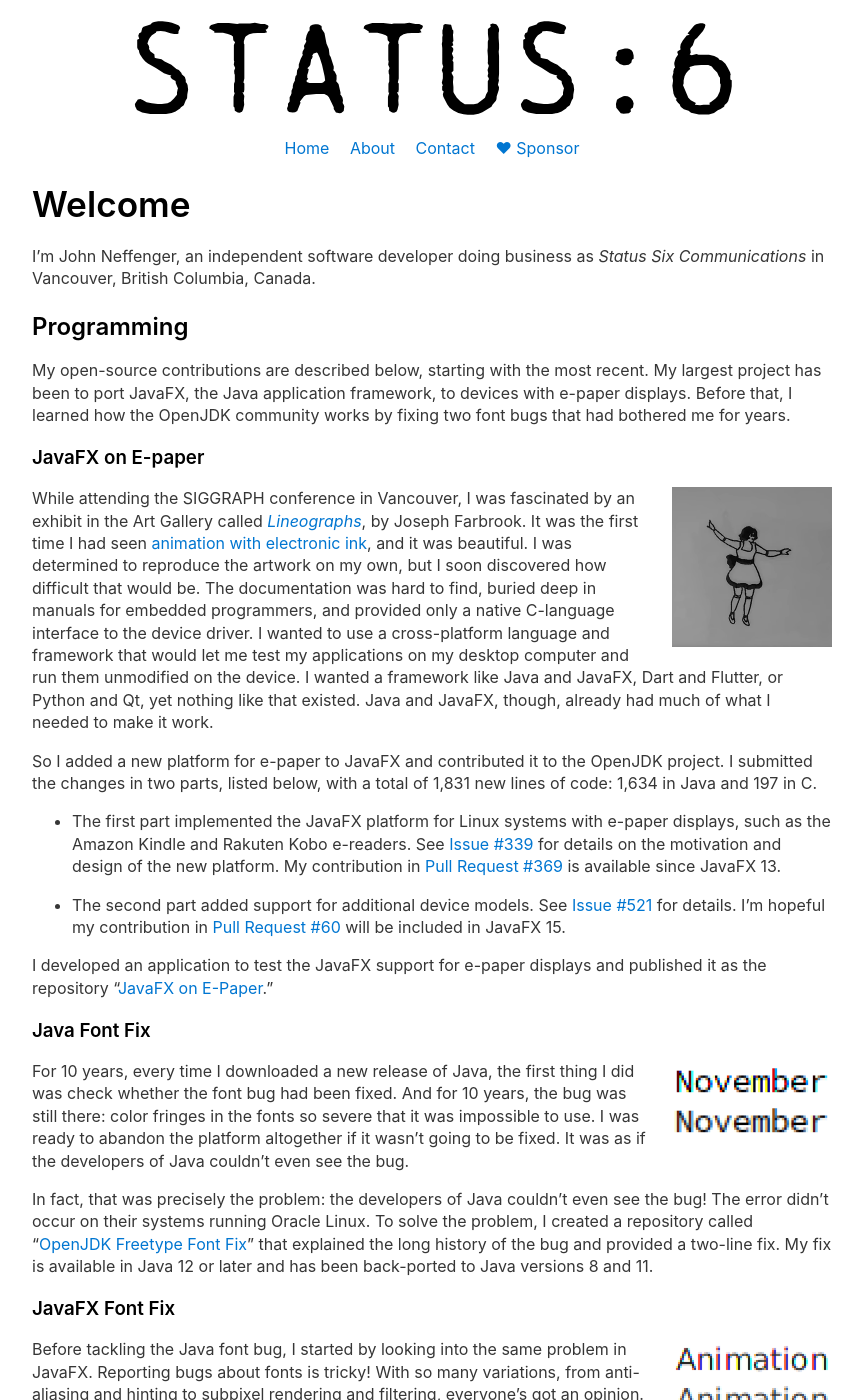
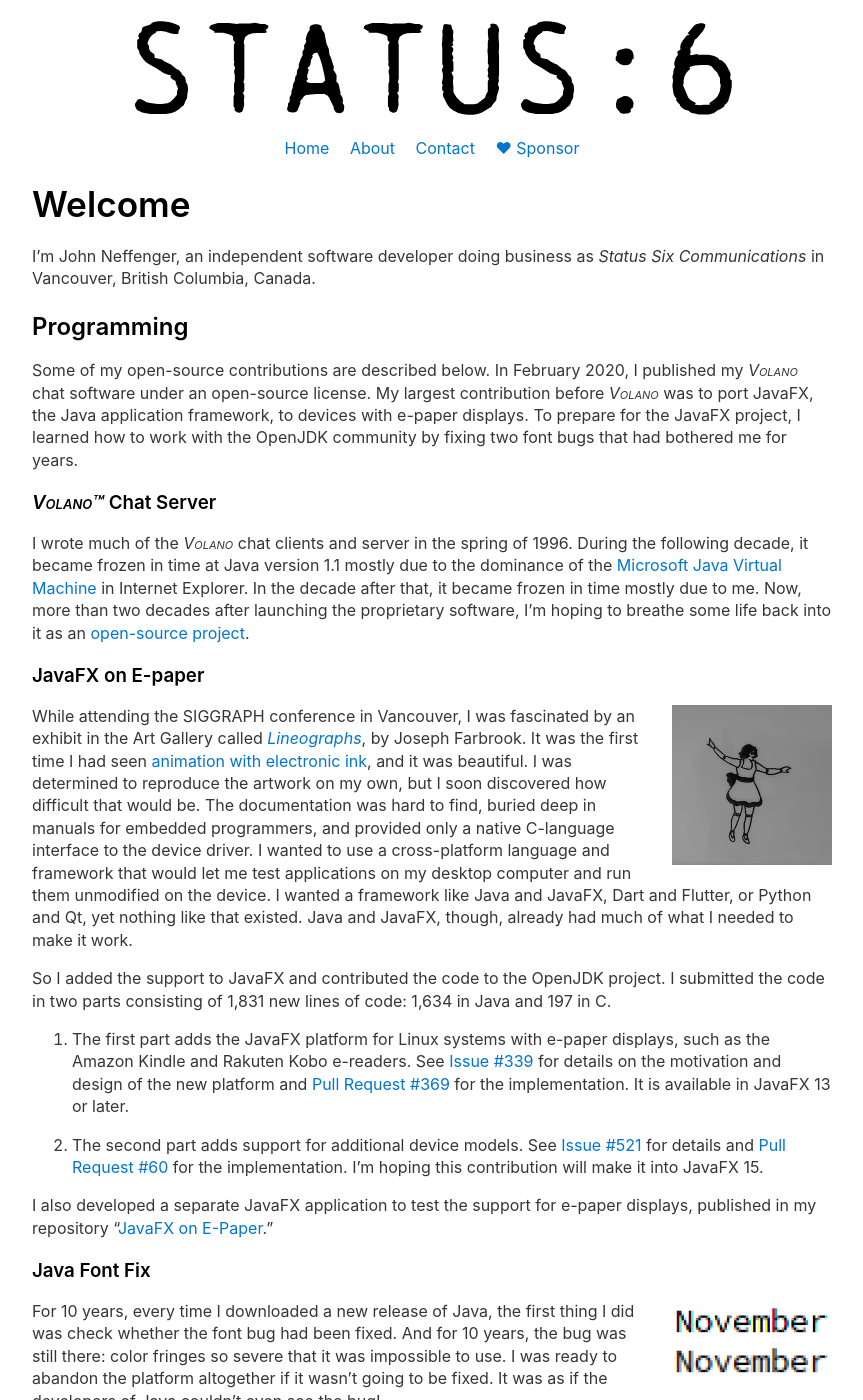
Before and after one commit to jgneff/www-status6, a Jekyll site: the page built from docs/index.md, in a window 1280 px wide and 1400 px high. Shown: the whole window, without its empty margins (208-1071 px from the left). Built offline with Jekyll 4.4.1, drawn with Linux system fonts in a browser that asks for light colours; some of the changed text lies outside the part shown.

Commit message:
Rewrite home page and add VOLANO to project list

```diff
--- a/docs/index.md
+++ b/docs/index.md
@@ -10,9 +10,17 @@ I'm John Neffenger, an independent software developer doing business as *Status
 
 ## Programming
 
-My open-source contributions are described below, starting with the most recent.
-My largest project has been to port JavaFX, the Java application framework, to devices with e-paper displays.
-Before that, I learned how the OpenJDK community works by fixing two font bugs that had bothered me for years.
+Some of my open-source contributions are described below.
+In February 2020, I published my *Volano*{:.sc} chat software under an open-source license.
+My largest contribution before *Volano*{:.sc} was to port JavaFX, the Java application framework, to devices with e-paper displays.
+To prepare for the JavaFX project, I learned how to work with the OpenJDK community by fixing two font bugs that had bothered me for years.
+
+### *Volano™*{:.sc} Chat Server
+
+I wrote much of the *Volano*{:.sc} chat clients and server in the spring of 1996.
+During the following decade, it became frozen in time at Java version 1.1 mostly due to the dominance of the [Microsoft Java Virtual Machine][msjvm] in Internet Explorer.
+In the decade after that, it became frozen in time mostly due to me.
+Now, more than two decades after launching the proprietary software, I'm hoping to breathe some life back into it as an [open-source project][volano].
 
 ### JavaFX on E-paper
 
@@ -21,51 +29,51 @@ While attending the SIGGRAPH conference in Vancouver, I was fascinated by an exh
 It was the first time I had seen [animation with electronic ink][dancer], and it was beautiful.
 I was determined to reproduce the artwork on my own, but I soon discovered how difficult that would be.
 The documentation was hard to find, buried deep in manuals for embedded programmers, and provided only a native C-language interface to the device driver.
-I wanted to use a cross-platform language and framework that would let me test my applications on my desktop computer and run them unmodified on the device.
+I wanted to use a cross-platform language and framework that would let me test applications on my desktop computer and run them unmodified on the device.
 I wanted a framework like Java and JavaFX, Dart and Flutter, or Python and Qt, yet nothing like that existed.
 Java and JavaFX, though, already had much of what I needed to make it work.
 
-So I added a new platform for e-paper to JavaFX and contributed it to the OpenJDK project.
-I submitted the changes in two parts, listed below, with a total of 1,831 new lines of code: 1,634 in Java and 197 in C.
+So I added the support to JavaFX and contributed the code to the OpenJDK project.
+I submitted the code in two parts consisting of 1,831 new lines of code: 1,634 in Java and 197 in C.
 
-* The first part implemented the JavaFX platform for Linux systems with e-paper displays, such as the Amazon Kindle and Rakuten Kobo e-readers.
-See [Issue #339][openjdk-jfx-339] for details on the motivation and design of the new platform.
-My contribution in [Pull Request #369][openjdk-jfx-369] is available since JavaFX 13.
+1. The first part adds the JavaFX platform for Linux systems with e-paper displays, such as the Amazon Kindle and Rakuten Kobo e-readers.
+See [Issue #339][openjdk-jfx-339] for details on the motivation and design of the new platform and [Pull Request #369][openjdk-jfx-369] for the implementation.
+It is available in JavaFX 13 or later.
 
-* The second part added support for additional device models.
-See [Issue #521][openjdk-jfx-521] for details.
-I'm hopeful my contribution in [Pull Request #60][jfx-60] will be included in JavaFX 15.
+2. The second part adds support for additional device models.
+See [Issue #521][openjdk-jfx-521] for details and [Pull Request #60][jfx-60] for the implementation.
+I'm hoping this contribution will make it into JavaFX 15.
 
-I developed an application to test the JavaFX support for e-paper displays and published it as the repository "[JavaFX on E-Paper][epd-javafx]."
+I also developed a separate JavaFX application to test the support for e-paper displays, published in my repository "[JavaFX on E-Paper][epd-javafx]."
 
 ### Java Font Fix
 
 ![Screenshot of Java font fix](images/java-font-fix.png){:.right width="160" height="80"}
 For 10 years, every time I downloaded a new release of Java, the first thing I did was check whether the font bug had been fixed.
-And for 10 years, the bug was still there: color fringes in the fonts so severe that it was impossible to use.
+And for 10 years, the bug was still there: color fringes so severe that it was impossible to use.
 I was ready to abandon the platform altogether if it wasn't going to be fixed.
-It was as if the developers of Java couldn't even see the bug.
+It was as if the developers of Java couldn't even see the bug!
 
-In fact, that was precisely the problem: the developers of Java couldn't even see the bug!
-The error didn't occur on their systems running Oracle Linux.
-To solve the problem, I created a repository called "[OpenJDK Freetype Font Fix][openjdk-freetype]" that explained the long history of the bug and provided a two-line fix.
-My fix is available in Java 12 or later and has been back-ported to Java versions 8 and 11.
+As it turns out, that was precisely the problem: the developers of Java couldn't even see the bug!
+It didn't occur on their systems running Oracle Linux.
+To solve the problem, I created the repository called "[OpenJDK Freetype Font Fix][openjdk-freetype]" which explained the long and  convoluted history of the bug and provided a two-line fix.
+My fix is available in Java 12 or later and has been back-ported to the Java 8 and Java 11 Long Term Support releases.
 
 ### JavaFX Font Fix
 
 ![Screenshot of JavaFX font fix](images/javafx-font-fix.png){:.right width="160" height="80"}
-Before tackling the Java font bug, I started by looking into the same problem in JavaFX.
-Reporting bugs about fonts is tricky!
-With so many variations, from anti-aliasing and hinting to subpixel rendering and filtering, everyone's got an opinion.
-The challenge is to convince developers that what you're describing is really a bug and not just a preference.
+Before trying to fix the Java font bug, I started first by looking into the same bug in JavaFX.
+It can be particularly challenging to report bugs about fonts.
+With so many variations, from anti-aliasing and hinting to subpixel rendering and filtering, everyone has an opinion.
+I can be difficult to convince developers that what you're describing is really a bug and not just a personal preference.
 By 2017 there were already two bug reports explaining the problem, but they were both closed as "Not an Issue."
-Worse yet, JavaFX, unlike Windows, renders its fonts without hinting, so the developers were used to receiving reports from users complaining about the difference.
+Worse yet, JavaFX, unlike Windows, renders text without hinting, so the developers were used to receiving reports from users complaining about the fonts.
 By 2018 the bug had persisted for five years.
-If yet another report was to be successful this time, it would have to include some compelling evidence---and probably a fix, too.
+If I wanted to open yet another bug report and have it accepted this time, it was going to require some compelling evidence---and probably a fix, too!
 
 I created [Issue #229][openjdk-jfx-229] that provided both the evidence and the fix.
-My fix in [Pull Request #235][openjdk-jfx-235] was merged into JavaFX within two days and is available in JavaFX 12 or later.
-Because of a quirk in how this problem occurred, the developers of JavaFX also couldn't even see the bug!
+My [Pull Request #235][openjdk-jfx-235] was merged into JavaFX within two days and is available in JavaFX 12 or later.
+As with the Java font bug, because of a quirk in how the problem occurred, the developers of JavaFX couldn't even see the bug either!
 
 ## Typography
 
@@ -86,6 +94,8 @@ Click the *Free sample* button on the Google Play page to view a sample of the w
 
 [lineographs]: http://s2014.siggraph.org/attendees/art-gallery/events/lineographs.html
 [dancer]: https://www.farbrook.net/lineographs/
+[msjvm]: https://en.wikipedia.org/wiki/Microsoft_Java_Virtual_Machine
+[volano]: https://github.com/jgneff/volano
 [openjdk-jfx-339]: https://github.com/javafxports/openjdk-jfx/issues/339
 [openjdk-jfx-369]: https://github.com/javafxports/openjdk-jfx/pull/369
 [openjdk-jfx-521]: https://github.com/javafxports/openjdk-jfx/issues/521
```
Also changed, not shown: docs/about.md (+2 -2 lines), docs/contact.md (+2 -2 lines).
